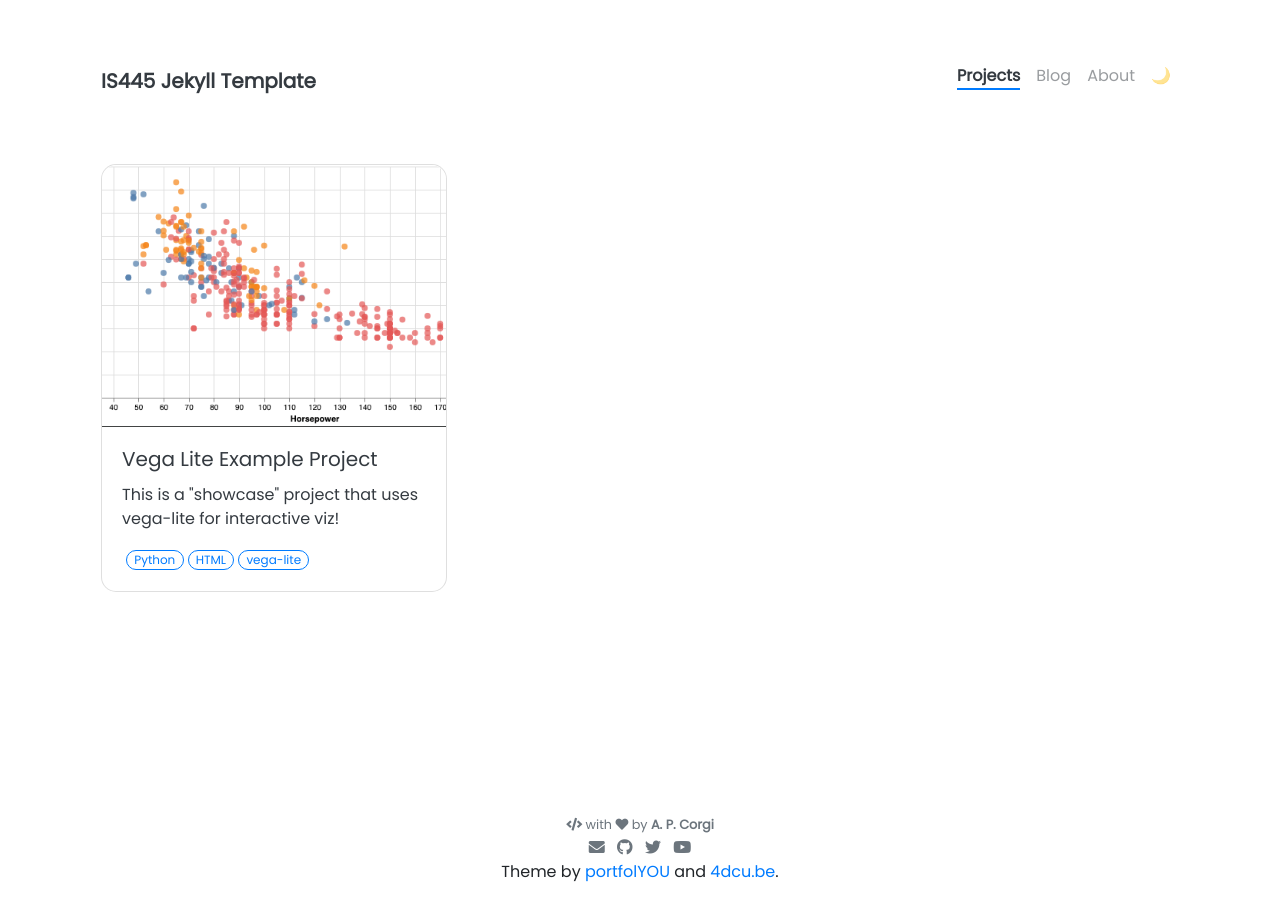
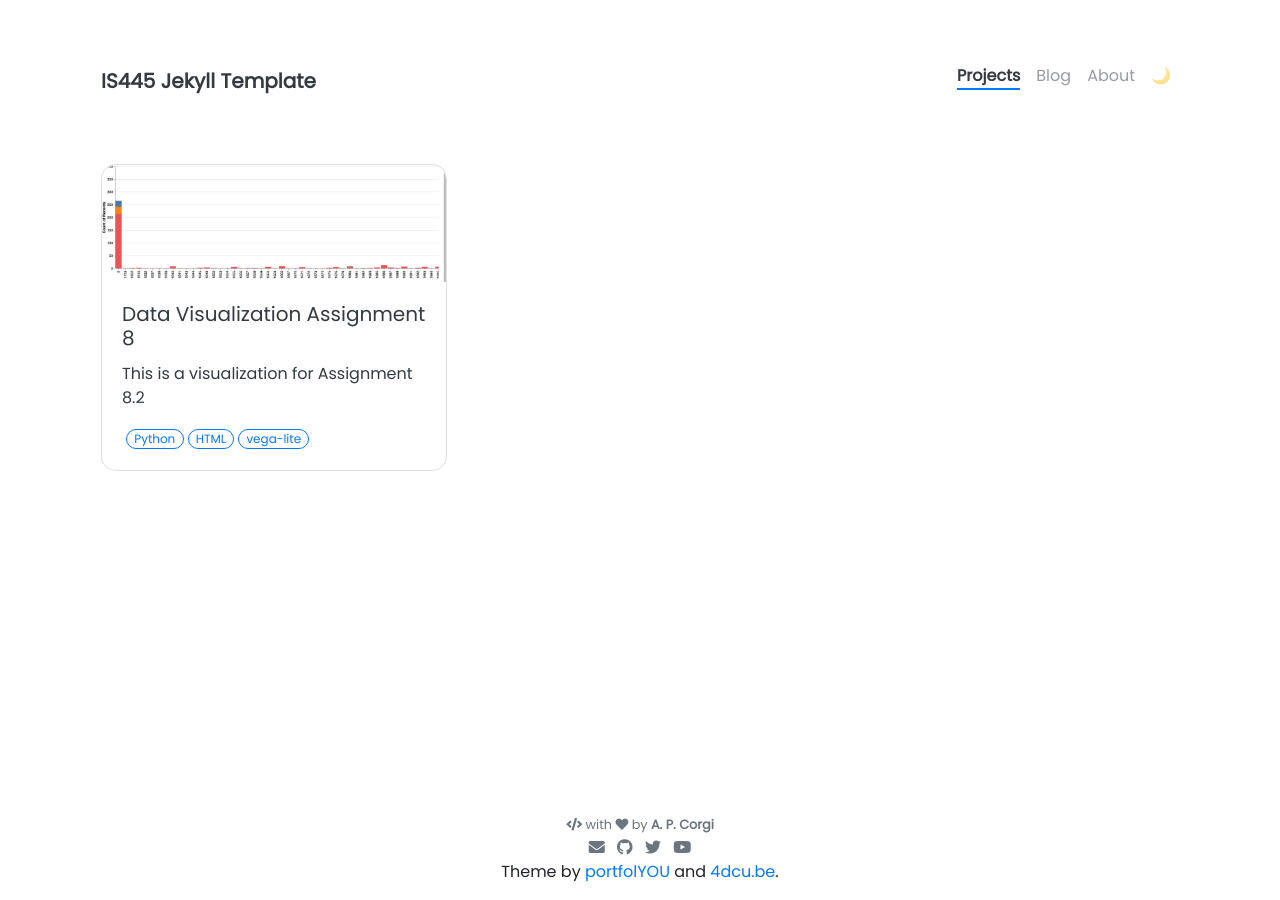
Before and after one commit to Rushabhnm/rushabh_dataviz, a Jekyll site: the page built from pages/projects.html, in a window 1280 px wide. Built offline with Jekyll 4.4.1, drawn with Linux system fonts in a browser that asks for light colours; nearby versions of some CDN libraries.

Commit message:
Update dataviz.md

```diff
--- a/_projects/dataviz.md
+++ b/_projects/dataviz.md
@@ -1,8 +1,8 @@
 ---
-name: Vega Lite Example Project
+name: Data Visualization Assignment 8
 tools: [Python, HTML, vega-lite]
-image: assets/pngs/cars.png
-description: This is a "showcase" project that uses vega-lite for interactive viz!
+image: assets/pngs/assignment8.png
+description: This is a visualization for Assignment 8.2
 custom_js:
   - vega.min
   - vega-lite.min
```
